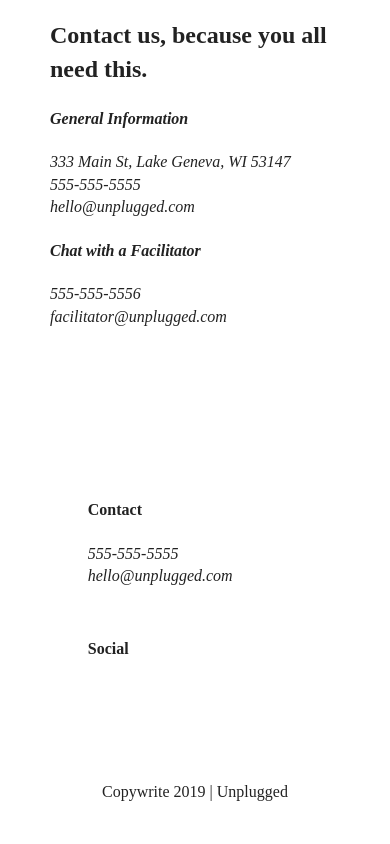
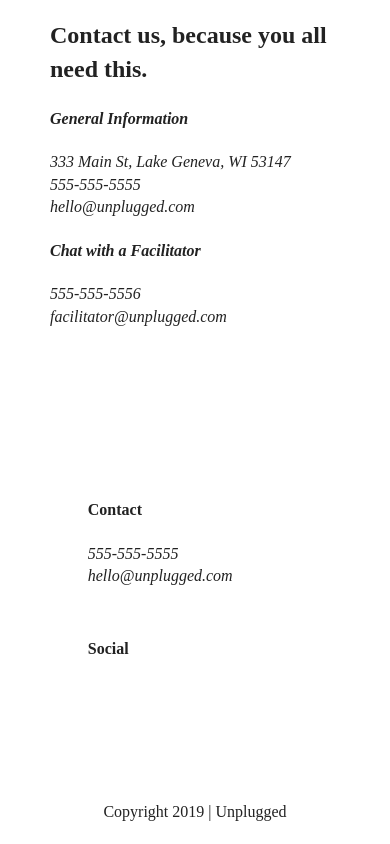
Before and after one commit to amelly3/unplugged-retreat, a website: page about/index.html in a window 390 px wide. Shown: the part 847-1691 px from the top of the page. Before the commit the page ends 1651 px from the top, so only its background shows below. Drawn offline with Linux system fonts and the light colour scheme.

Commit message:
Fixed a spelling mistake and added tablet breakpoints

```diff
--- a/about/index.html
+++ b/about/index.html
@@ -108,8 +108,8 @@
         </div>
       </div> <!-- footer content ends -->
     </div> <!-- footer content-wrapper ends -->
-    <div class="copywrite">
-      <p>Copywrite 2019 | Unplugged</p>
+    <div class="copyright">
+      <p>Copyright 2019 | Unplugged</p>
     </div>
   </footer>
 
```
Also changed, not shown: faq/index.html (+2 -2 lines), index.html (+2 -2 lines).
